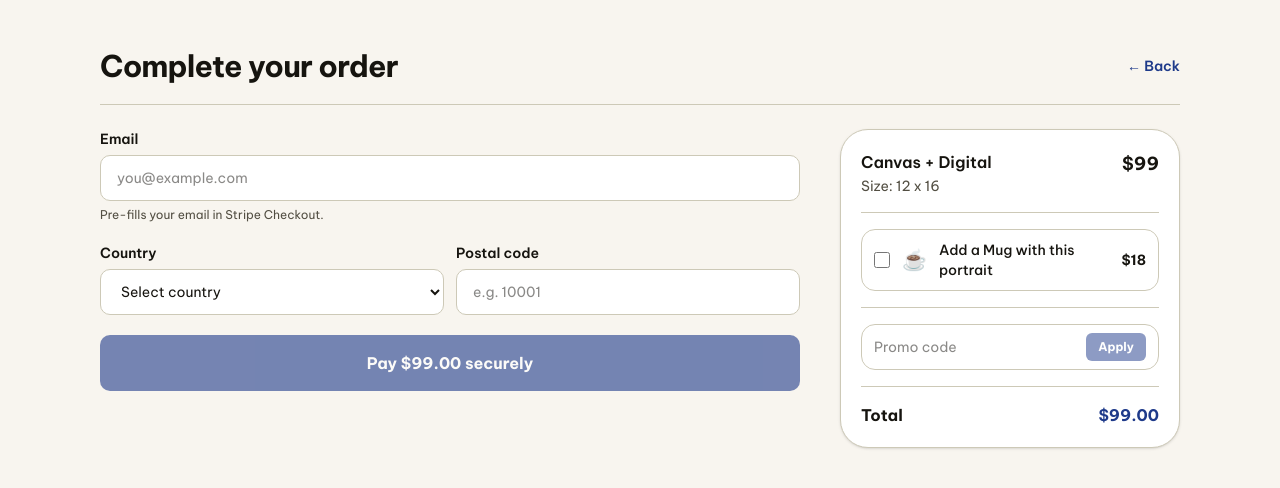
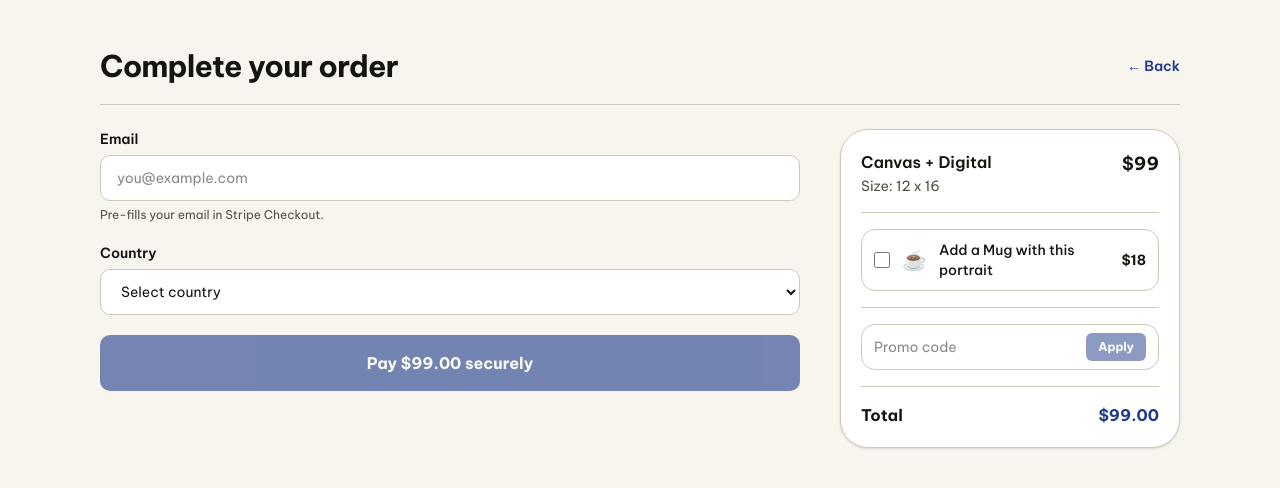
Before and after one commit to niconiconico32/aimascot, a Next.js app: page /cart in a window 1280 px wide. Shown: the top 488 px of the page. Built offline with nearby package versions, Linux system fonts and the light colour scheme.

Commit message:
remove postal code field, keep country selector only

```diff
--- a/src/app/api/shipping-quote/route.ts
+++ b/src/app/api/shipping-quote/route.ts
@@ -27,12 +27,12 @@ const RATES: Record<string, RateEntry> = {
 
 export async function POST(request: NextRequest) {
   try {
-    const body = (await request.json()) as { country: string; postcode: string };
+    const body = (await request.json()) as { country: string };
 
     const country = body.country?.toUpperCase();
-    if (!country || !body.postcode) {
+    if (!country) {
       return NextResponse.json(
-        { error: "Missing required fields: country, postcode." },
+        { error: "Missing required field: country." },
         { status: 400 },
       );
     }
--- a/src/app/cart/page.tsx
+++ b/src/app/cart/page.tsx
@@ -2,7 +2,7 @@
 
 import Image from "next/image";
 import Link from "next/link";
-import { Suspense, useCallback, useEffect, useMemo, useRef, useState } from "react";
+import { Suspense, useCallback, useEffect, useMemo, useState } from "react";
 import { useSearchParams } from "next/navigation";
 
 type CartFieldName = "email";
@@ -81,11 +81,9 @@ function CartPageContent() {
     return sessionStorage.getItem("leadEmail") ?? localStorage.getItem("leadEmail") ?? "";
   });
   const [shippingCountry, setShippingCountry] = useState("");
-  const [shippingPostcode, setShippingPostcode] = useState("");
   const [deliveryDays, setDeliveryDays] = useState<[number, number] | null>(null);
   const [isValidatingCountry, setIsValidatingCountry] = useState(false);
   const [shippingError, setShippingError] = useState<string | null>(null);
-  const shippingDebounce = useRef<ReturnType<typeof setTimeout>>(undefined);
   const [giftWrap, setGiftWrap] = useState(false);
   const [smsUpdates, setSmsUpdates] = useState(true);
   const [checkoutError, setCheckoutError] = useState<string | null>(null);
@@ -116,8 +114,8 @@ function CartPageContent() {
   const basePrice = Number(searchParams.get("price") ?? (packageKey === "digital" ? 49 : 99));
   const packageDetails = PACKAGE_COPY[packageKey];
 
-  const validateDestination = useCallback(async (country: string, postcode: string) => {
-    if (!country || !postcode || postcode.length < 3) return;
+  const validateDestination = useCallback(async (country: string) => {
+    if (!country) return;
 
     setIsValidatingCountry(true);
     setShippingError(null);
@@ -126,7 +124,7 @@ function CartPageContent() {
       const res = await fetch("/api/shipping-quote", {
         method: "POST",
         headers: { "Content-Type": "application/json" },
-        body: JSON.stringify({ country, postcode }),
+        body: JSON.stringify({ country }),
       });
 
       const data = await res.json();
@@ -148,19 +146,8 @@ function CartPageContent() {
 
   useEffect(() => {
     if (packageKey === "digital") return;
-
-    if (shippingDebounce.current) clearTimeout(shippingDebounce.current);
-
-    if (shippingCountry && shippingPostcode.length >= 3) {
-      shippingDebounce.current = setTimeout(() => {
-        validateDestination(shippingCountry, shippingPostcode);
-      }, 600);
-    }
-
-    return () => {
-      if (shippingDebounce.current) clearTimeout(shippingDebounce.current);
-    };
-  }, [shippingCountry, shippingPostcode, packageKey, validateDestination]);
+    validateDestination(shippingCountry);
+  }, [shippingCountry, packageKey, validateDestination]);
 
   const summary = useMemo(() => {
     const upsellTotal = UPSELL_PRODUCTS.reduce((sum, product) => {
@@ -373,8 +360,7 @@ function CartPageContent() {
             {/* Shipping destination */}
             {packageKey !== "digital" ? (
               <div className="space-y-4">
-                <div className="flex gap-3">
-                  <label className="block flex-1">
+                <label className="block">
                   <span className="mb-1.5 block text-sm font-semibold text-[var(--on-surface)]">Country</span>
                   <select
                     value={shippingCountry}
@@ -387,19 +373,6 @@ function CartPageContent() {
                     ))}
                   </select>
                 </label>
-                  <label className="block flex-1">
-                    <span className="mb-1.5 block text-sm font-semibold text-[var(--on-surface)]">Postal code</span>
-                    <input
-                      type="text"
-                      value={shippingPostcode}
-                      onChange={(e) => { setShippingPostcode(e.target.value); setDeliveryDays(null); }}
-                      placeholder="e.g. 10001"
-                      autoComplete="postal-code"
-                      maxLength={20}
-                      className="w-full rounded-[var(--radius-default)] border border-[var(--outline-variant)] bg-white px-4 py-3 text-sm outline-none transition focus:border-[var(--primary)] focus:ring-4 focus:ring-[rgba(32,60,185,0.12)]"
-                    />
-                  </label>
-                </div>
 
                 {isValidatingCountry && (
                   <div className="flex items-center gap-2 rounded-[var(--radius-md)] border border-[var(--outline-variant)] bg-[var(--surface-container-low)] px-4 py-3">
```
Lines whose indentation alone changed are shown as unchanged.
